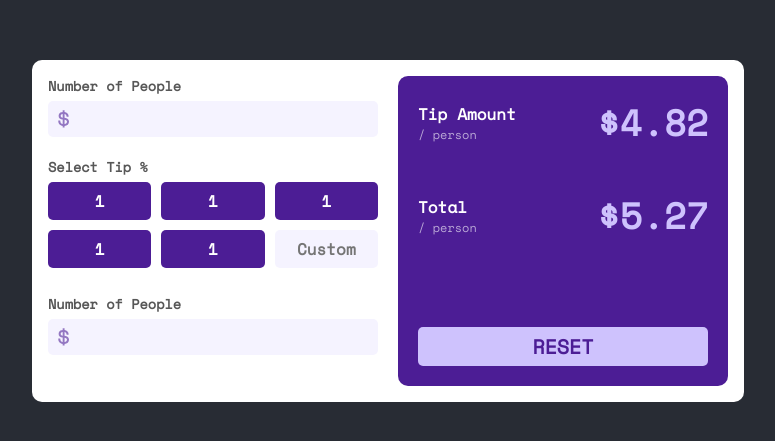
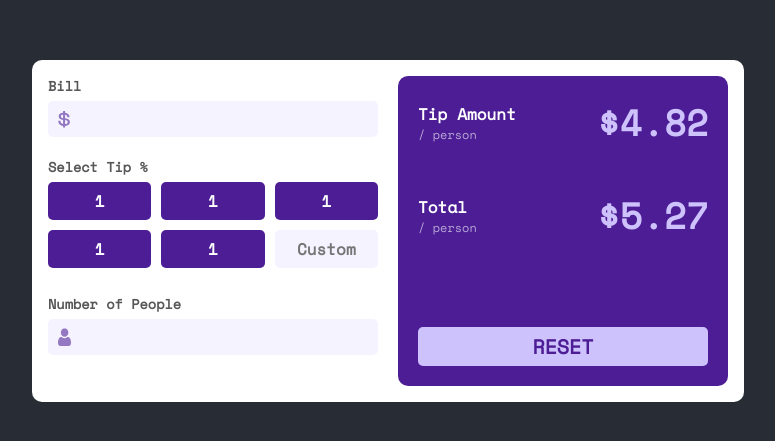
Before and after one commit to TerFrade/bill-splitter, a React (Create React App) app: page / in a window 1280 px wide. Shown: the part 177-618 px from the top of the page, without its empty margins (252-1027 px from the left). Built offline with nearby package versions, Linux system fonts and the light colour scheme.

Commit message:
added basic props for reuseability for the textfields

```diff
--- a/src/components/BillCalculator/Calculator.tsx
+++ b/src/components/BillCalculator/Calculator.tsx
@@ -1,14 +1,16 @@
 import React from "react"
 import styled from "styled-components"
 
+import dollarIcon from "../../assets/icon-dollar.svg"
+import userIcon from "../../assets/icon-person.svg"
 import { TextField, CustomSelect } from "../../elements"
 
 const Calculator = () => {
   return (
     <Container>
-      <TextField />
+      <TextField label={"Bill"} icon={dollarIcon} type={"number"} />
       <CustomSelect />
-      <TextField />
+      <TextField label={"Number of People"} icon={userIcon} type={"number"} />
     </Container>
   )
 }
--- a/src/elements/TextField.tsx
+++ b/src/elements/TextField.tsx
@@ -1,14 +1,23 @@
 import React from "react"
 import styled from "styled-components"
 
-import dollarIcon from "../assets/icon-dollar.svg"
+type TextFieldProps = {
+  label: string
+  icon: any
+  type: string
+}
 
-const TextField = () => {
+const TextField = ({ label, icon, type }: TextFieldProps) => {
   return (
     <Container>
-      <label htmlFor="text-input">Number of People</label>
-      <img src={dollarIcon} />
-      <input type="text" />
+      <label htmlFor={`text-input-${label.toLowerCase().replaceAll(" ", "-")}`}>
+        {label}
+      </label>
+      <img src={icon} />
+      <input
+        id={`text-input-${label.toLowerCase().replaceAll(" ", "-")}`}
+        type={type}
+      />
     </Container>
   )
 }
@@ -28,9 +37,10 @@ const Container = styled.div`
 
   img {
     position: absolute;
-    transform: translateY(180%);
+    transform: translateY(190%);
     padding: 0px 10px;
-    width: 0.75rem;
+    width: 13px;
+    height: 18px;
   }
 
   input {
@@ -52,5 +62,16 @@ const Container = styled.div`
     ::selection {
       background: var(--accent);
     }
+
+    /* Removes number spinner for Chrome, Safari, Edge, Opera */
+    ::-webkit-outer-spin-button,
+    ::-webkit-inner-spin-button {
+      -webkit-appearance: none;
+      margin: 0;
+    }
+  }
+  /* Removes number spinner for Firefox */
+  input[type="number"] {
+    -moz-appearance: textfield;
   }
 `
```
